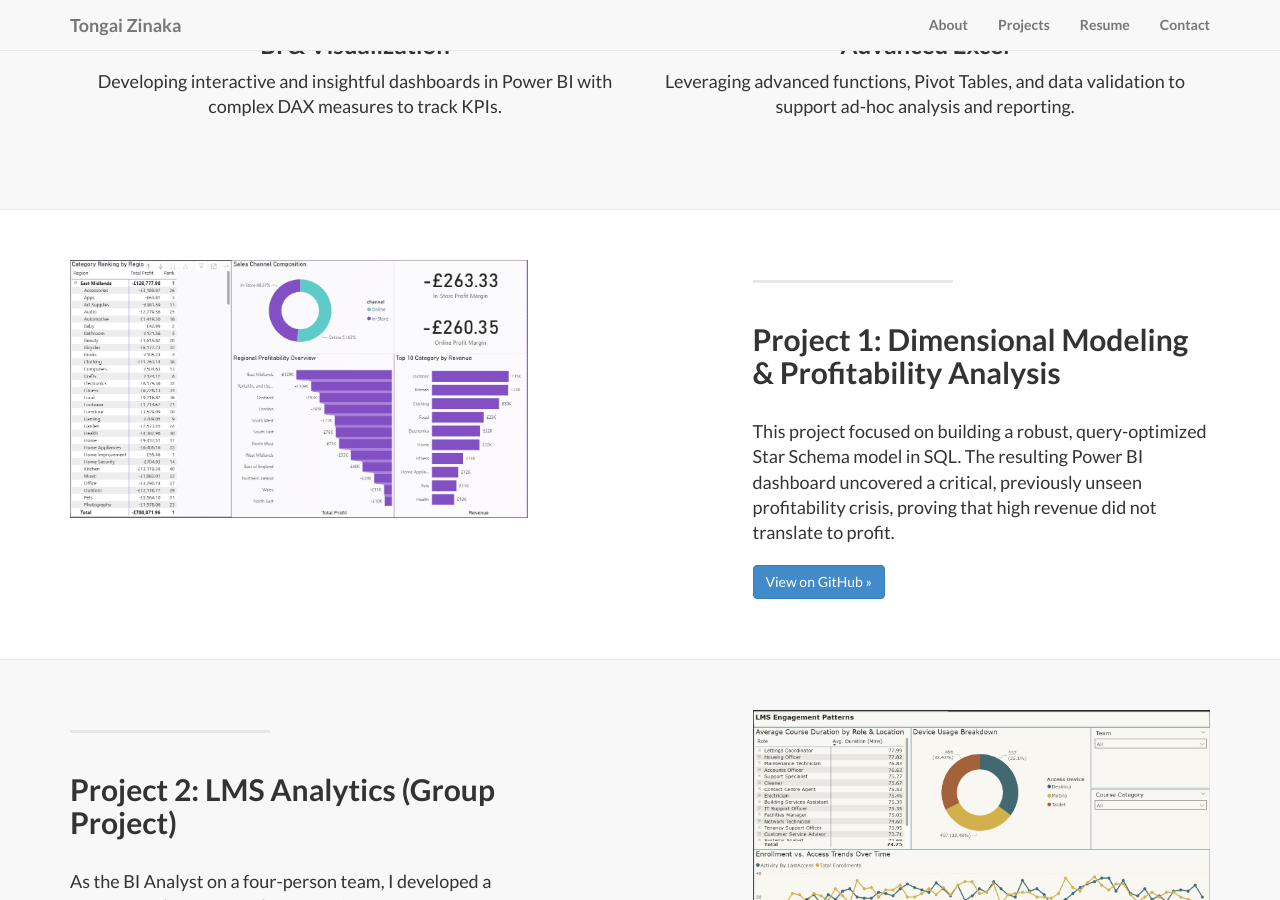
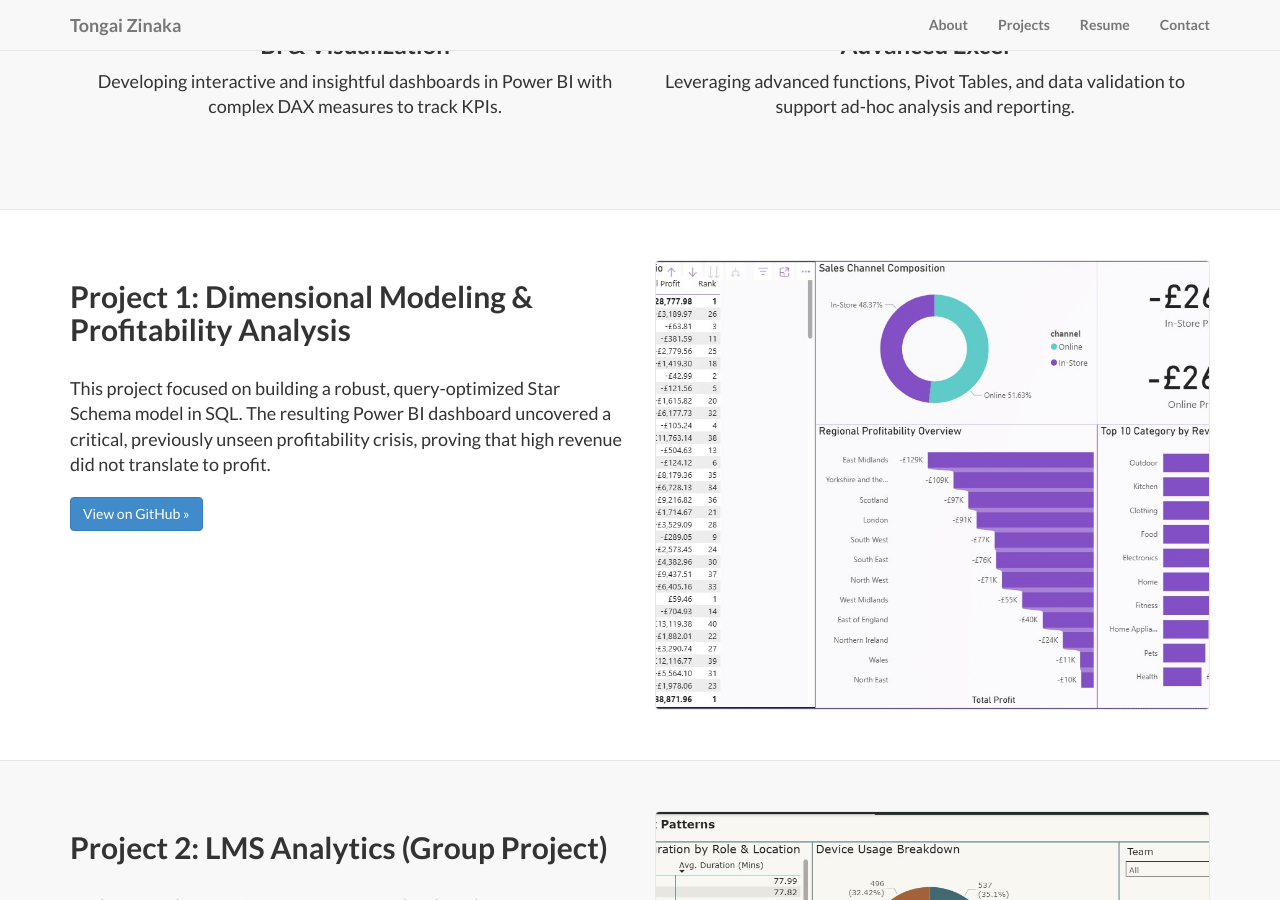
Before and after one commit to Tongai-Zinaka/tongai-zinaka.github.io, a Jekyll site: the page built from index.html, in a window 1280 px wide and 900 px high, scrolled down 1462 px. Built offline with Jekyll 4.4.1, drawn with Linux system fonts in a browser that asks for light colours.

Commit message:
Update index.html

```diff
--- a/index.html
+++ b/index.html
@@ -67,58 +67,46 @@ title: Tongai Zinaka | Data & Business Intelligence Analyst
 <div class="content-section-b">
     <div class="container">
         <div class="row">
-            <div class="col-lg-5 col-lg-offset-1 col-sm-push-6  col-sm-6">
-                <hr class="section-heading-spacer">
-                <div class="clearfix"></div>
+            <div class="col-lg-6 col-md-6 col-sm-6">
                 <h2 class="section-heading">Project 1: Dimensional Modeling & Profitability Analysis</h2>
                 <p class="lead">This project focused on building a robust, query-optimized Star Schema model in SQL. The resulting Power BI dashboard uncovered a critical, previously unseen profitability crisis, proving that high revenue did not translate to profit.</p>
                 <p><a class="btn btn-primary" href="https://github.com/Tongai-Zinaka/RDAMP-Dimensional-Model-PowerBI" target="_blank" role="button">View on GitHub »</a></p>
             </div>
-            <div class="col-lg-5 col-sm-pull-6  col-sm-6">
-                <img class="img-responsive" src="img/profitability-dashboard-screenshot.png" alt="Profitability Dashboard">
+            <div class="col-lg-6 col-md-6 col-sm-6">
+                <div class="project-image" style="background-image: url(img/profitability-dashboard-screenshot.png)"></div>
             </div>
         </div>
     </div>
-    <!-- /.container -->
 </div>
-<!-- /.content-section-b -->
 
 <!-- PROJECT 2 SECTION -->
 <div class="content-section-a">
     <div class="container">
         <div class="row">
-            <div class="col-lg-5 col-sm-6">
-                <hr class="section-heading-spacer">
-                <div class="clearfix"></div>
+            <div class="col-lg-6 col-md-6 col-sm-6">
                 <h2 class="section-heading">Project 2: LMS Analytics (Group Project)</h2>
                 <p class="lead">As the BI Analyst on a four-person team, I developed a Power BI solution to analyze Learning Management System data, focusing on compliance, user engagement, and performance outcomes for a community housing group.</p>
                 <p><a class="btn btn-primary" href="https://github.com/Tongai-Zinaka/RDAMP_LMS_Analytics_RCHG" target="_blank" role="button">View on GitHub »</a></p>
             </div>
-            <div class="col-lg-5 col-lg-offset-2 col-sm-6">
-                <img class="img-responsive" src="img/lms-dashboard-screenshot.png" alt="LMS Dashboard">
+            <div class="col-lg-6 col-md-6 col-sm-6">
+                <div class="project-image" style="background-image: url(img/lms-dashboard-screenshot.png)"></div>
             </div>
         </div>
     </div>
-    <!-- /.container -->
 </div>
-<!-- /.content-section-a -->
 
 <!-- PROJECT 3 SECTION -->
 <div class="content-section-b">
     <div class="container">
         <div class="row">
-            <div class="col-lg-5 col-lg-offset-1 col-sm-push-6  col-sm-6">
-                <hr class="section-heading-spacer">
-                <div class="clearfix"></div>
+            <div class="col-lg-6 col-md-6 col-sm-6">
                 <h2 class="section-heading">Project 3: Retail Sales Analysis</h2>
                 <p class="lead">An end-to-end exploratory data analysis of raw sales data. This project involved extensive data cleaning in Power Query and building an interactive dashboard to identify key insights related to regional performance and top-selling products.</p>
                 <p><a class="btn btn-primary" href="https://github.com/Tongai-Zinaka/RDAMP-Sales-Analysis" target="_blank" role="button">View on GitHub »</a></p>
             </div>
-            <div class="col-lg-5 col-sm-pull-6  col-sm-6">
-                <img class="img-responsive" src="img/sales-analysis-screenshot.png" alt="Sales Analysis Dashboard">
+            <div class="col-lg-6 col-md-6 col-sm-6">
+                <div class="project-image" style="background-image: url(img/sales-analysis-screenshot.png)"></div>
             </div>
         </div>
     </div>
-    <!-- /.container -->
 </div>
-<!-- /.content-section-b -->
```
